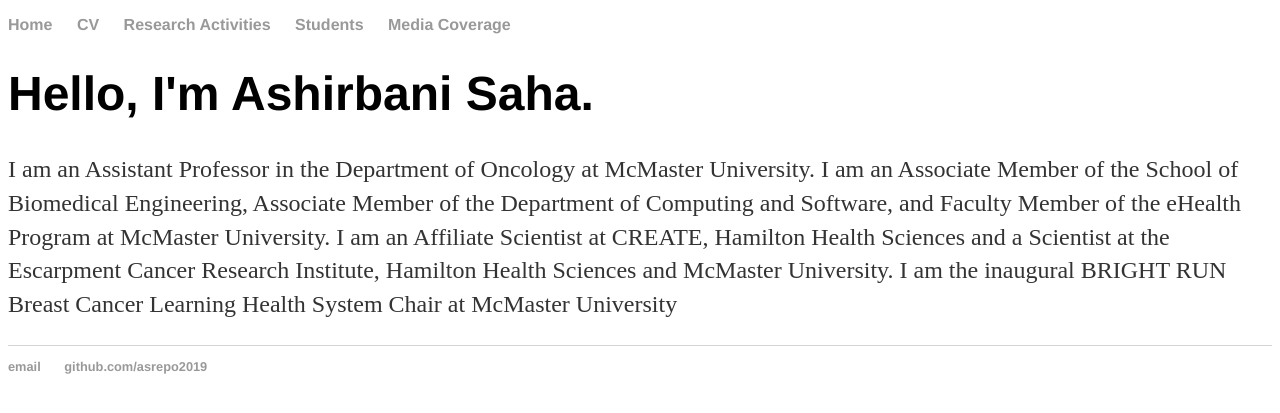
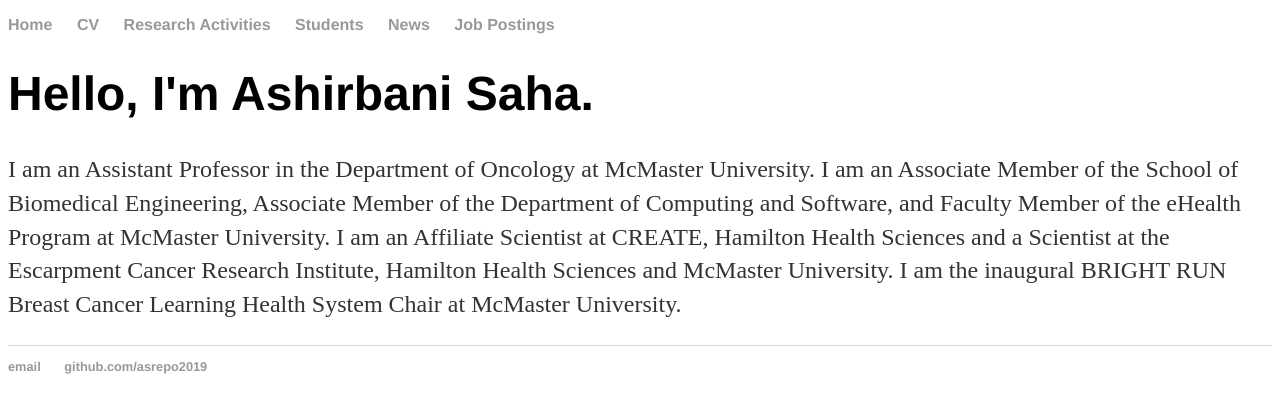
Before and after one commit to asrepo2019/asrepo2019.github.io, a Jekyll site: the page built from index.html, in a window 1280 px wide. Shown: the top 413 px of the page. Built offline with Jekyll 4.4.1, drawn with Linux system fonts in a browser that asks for light colours; the list of posts is cut into pages by our own code.

Commit message:
Update default.html

```diff
--- a/_layouts/default.html
+++ b/_layouts/default.html
@@ -12,7 +12,9 @@
         		<li><a href="/cv">CV</a></li>
         		<li><a href="/research">Research Activities</a></li>
 			<li><a href="/media">Students</a></li>
-			<li><a href="/media">Media Coverage</a></li>
+			<li><a href="/media">News</a></li>
+			<li><a href="/jobpost">Job Postings</a></li>
+
     		</ul>
 		</nav>
 		<div class="container">
@@ -20,12 +22,13 @@
         		<h1>Hello, I'm Ashirbani Saha.</h1>
 				<p> I am an Assistant Professor in the Department of Oncology at McMaster University. I am an Associate Member of the School of Biomedical Engineering, Associate Member of the Department of Computing and Software, and Faculty Member of the eHealth Program at McMaster University.
 				I am an Affiliate Scientist at CREATE, Hamilton Health Sciences and a Scientist at the Escarpment Cancer Research Institute, Hamilton Health Sciences and McMaster University.
-				I am the inaugural BRIGHT RUN Breast Cancer Learning Health System Chair at McMaster University</p>
+				I am the inaugural BRIGHT RUN Breast Cancer Learning Health System Chair at McMaster University.
+				</p>
     		</div><!-- /.blurb -->
 		</div><!-- /.container -->
 		<footer>
     		<ul>
-        		<li><a href="mailto:ashirbani@09mail.com">email</a></li>
+        		<li><a href="mailto:sahaa16@mcmaster.ca">email</a></li>
         		<li><a href="https://github.com/asrepo2019">github.com/asrepo2019</a></li>
 			</ul>
 		</footer>
```
